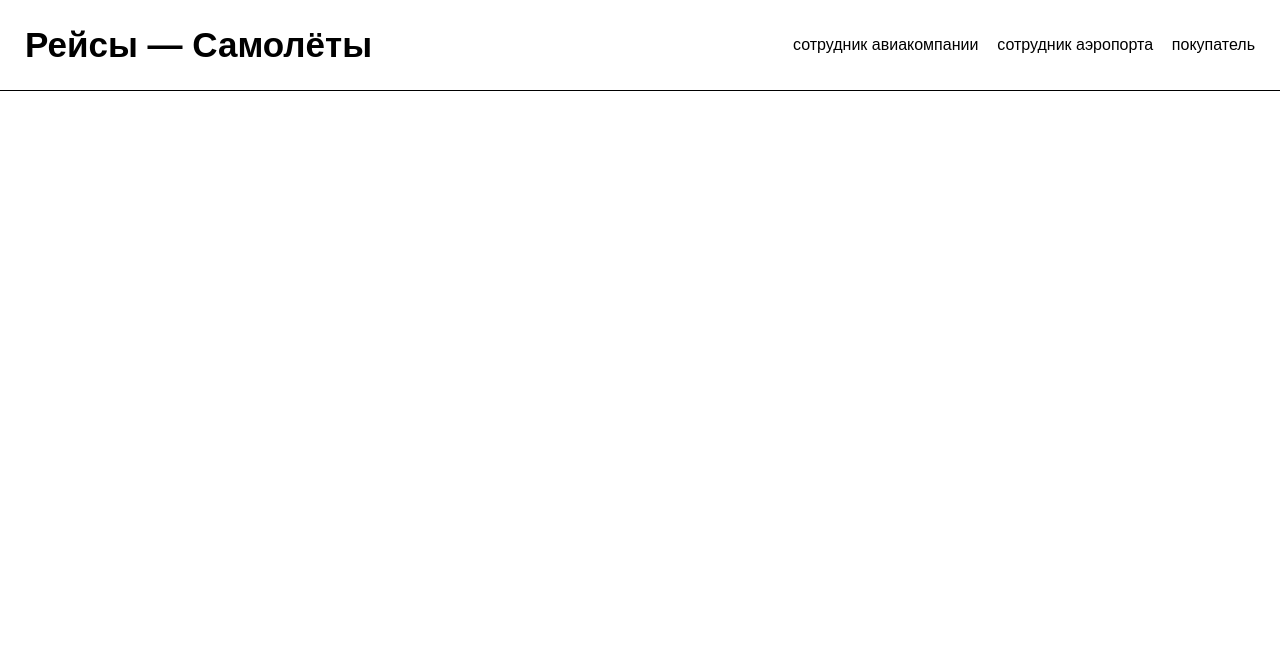
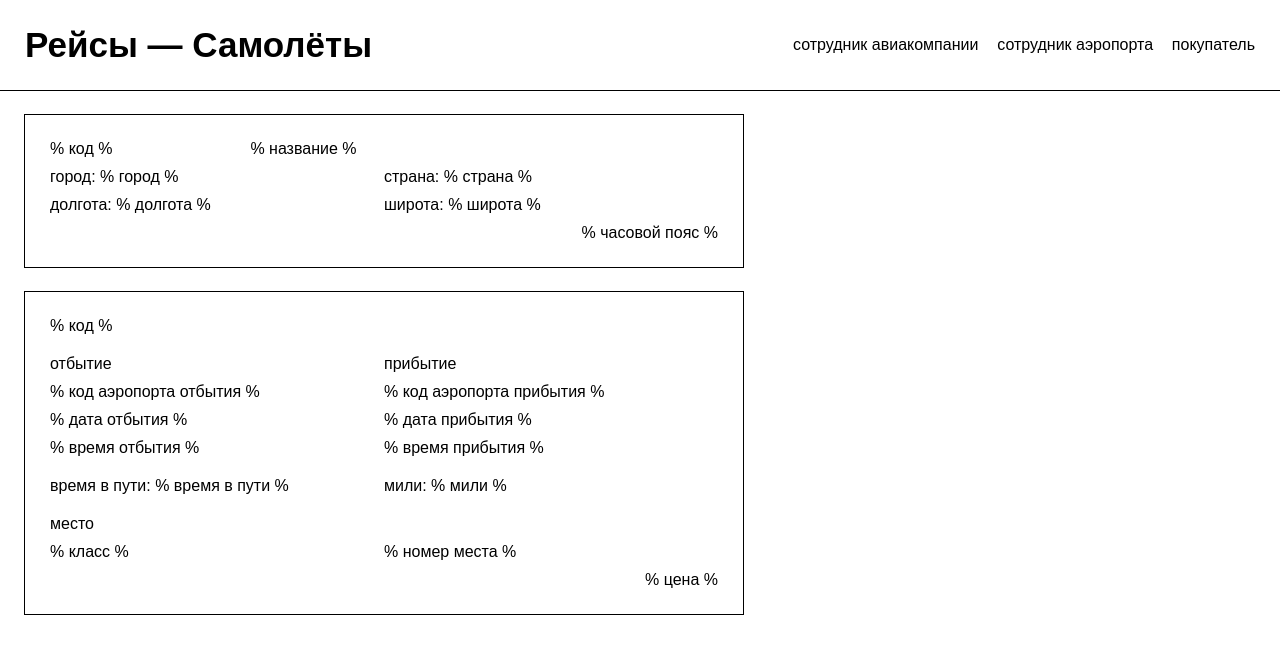
Before and after one commit to airatk/flights.db, a Flask app: template templates/airport.html in a window 1280 px wide. Shown: the top 654 px of the page. Run offline with Flask 2, Linux system fonts and the light colour scheme; the template is opened without the code that fills it: most values are stand-ins (such as "Sample title", 1, 10 or a date in 2020).

Commit message:
Lists at /airport page were implemented

```diff
--- a/static/css/main.css
+++ b/static/css/main.css
@@ -63,3 +63,64 @@ main > .list > .plane > .name {
 main > .list > .plane > .seats-count {
     flex: 0 30%;
 }
+
+/* Airport */
+
+main > .list > .airport > .airport-code {
+    flex: 0 30%;
+}
+
+main > .list > .airport > .name {
+    flex: 0 70%;
+
+    margin-bottom: var(--text-gap);
+}
+
+main > .list > .airport > .city,
+main > .list > .airport > .country,
+main > .list > .airport > .longitude,
+main > .list > .airport > .latitude {
+    flex: 0 50%;
+
+    margin-bottom: var(--text-gap);
+}
+
+main > .list > .airport > .timezone {
+    flex: 0 100%;
+
+    text-align: right;
+}
+
+/* Flight */
+
+main > .list > .flight > div {
+    flex: 0 50%;
+}
+
+main > .list > .flight > .flight-code {
+    flex: 0 100%;
+}
+
+main > .list > .flight > div:nth-child(2n):not(.price),
+main > .list > .flight > .flight-code,
+main > .list > .flight > .seat-title {
+    margin-bottom: var(--text-gap);
+}
+
+main > .list > .flight > .departure-title,
+main > .list > .flight > .arrival-title,
+main > .list > .flight > .time,
+main > .list > .flight > .miles,
+main > .list > .flight > .seat-title {
+    margin-top: var(--text-gap);
+}
+
+main > .list > .flight > .seat-title {
+    flex: 0 100%;
+}
+
+main > .list > .flight > .price {
+    flex: 0 100%;
+
+    text-align: right;
+}
--- a/templates/airport.html
+++ b/templates/airport.html
@@ -6,5 +6,52 @@
 {% endblock %}
 
 {% block list %}
+    {% for airport in airports %}
+        <article class="box airport">
+            <div class="airport-code">% код %</div>
+            <div class="name">% название %</div>
+            <div class="city">город: % город %</div>
+            <div class="country">страна: % страна %</div>
+            <div class="longitude">долгота: % долгота %</div>
+            <div class="latitude">широта: % широта %</div>
+            <div class="timezone">% часовой пояс %</div>
+        </article>
+    {% endfor %}
 
+    {% for flight in flights %}
+        <article class="box flight">
+            <div class="flight-code">% код %</div>
+
+            <div class="departure-title">отбытие</div>
+            <div class="arrival-title">прибытие</div>
+
+            <div class="departure-airport-code">% код аэропорта отбытия %</div>
+            <div class="arrival-airport-code">% код аэропорта прибытия %</div>
+            <div class="departure-date">% дата отбытия %</div>
+            <div class="arrival-date">% дата прибытия %</div>
+            <div class="departure-time">% время отбытия %</div>
+            <div class="arrival-time">% время прибытия %</div>
+
+            <div class="time">время в пути: % время в пути %</div>
+            <div class="miles">мили: % мили %</div>
+
+            <div class="seat-title">место</div>
+
+            <div class="seat-class">% класс %</div>
+            <div class="seat-number">% номер места %</div>
+
+            <div class="price">% цена %</div>
+        </article>
+    {% endfor %}
+
+    {% if airports == [] %}
+        <span class="placeholder">% аэропортов нет %</span>
+    {% endif %}
+    {% if flights == [] %}
+        <span class="placeholder">% рейсов нет %</span>
+    {% endif %}
+
+    {% if not airports and not flights %}
+        <span class="placeholder">% пусто %</span>
+    {% endif %}
 {% endblock %}
```
